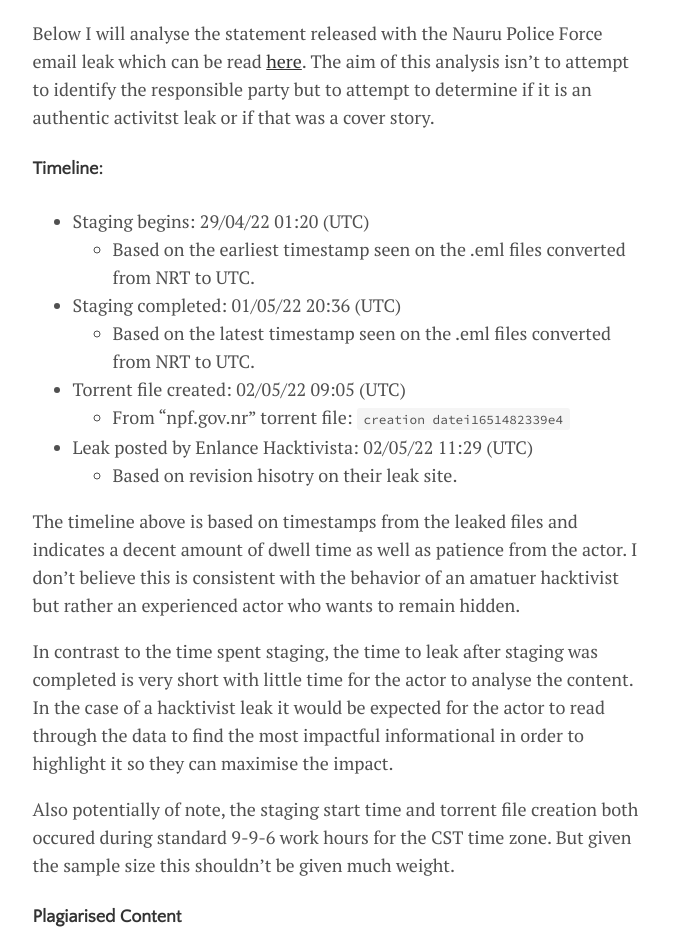
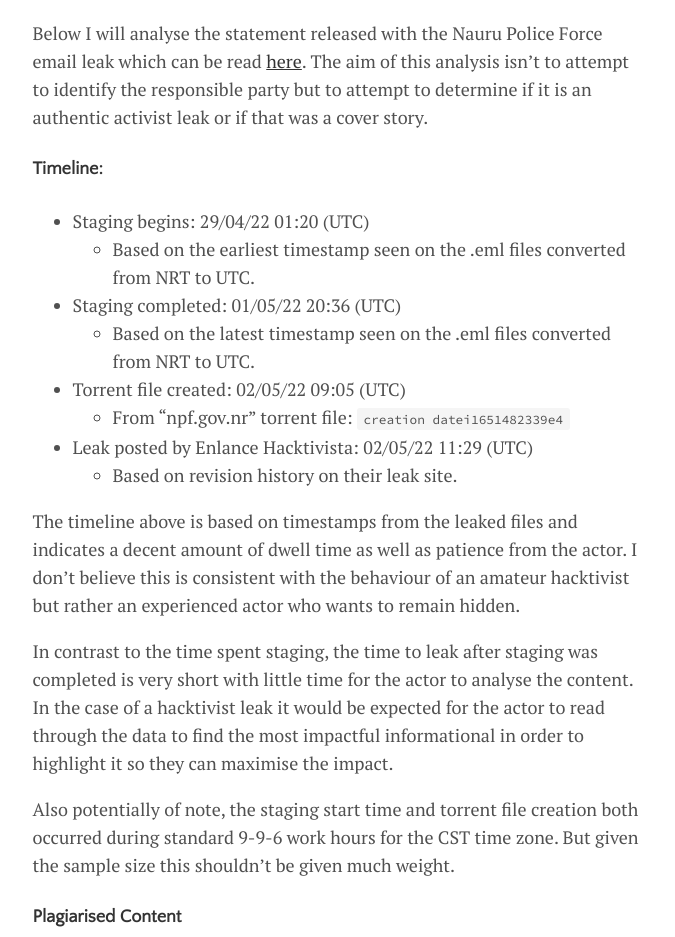
Before and after one commit to seizethecheese/seizethecheese.github.io, a Jekyll site: the page built from _posts/2022-07-09-post.md, in a window 1280 px wide and 1400 px high, scrolled down 3472 px. Shown: the part 211-1148 px from the top of the window, without its empty margins (300-975 px from the left). Built offline with Jekyll 4.4.1, drawn with Linux system fonts in a browser that asks for light colours; some web fonts are replaced; some of the changed text lies outside the part shown.

Commit message:
Update 2022-07-09-post.md

```diff
--- a/_posts/2022-07-09-post.md
+++ b/_posts/2022-07-09-post.md
@@ -54,7 +54,7 @@ That said, without ASIO or the AFP releasing a statement and/or technical indica
 This is a work in progress and I will expand this as time allows. Last updated 03/12.
 
 ### Nauru Leak analysis
-Below I will analyse the statement released with the Nauru Police Force email leak which can be read [here](https://enlacehacktivista.org/nauru.txt). The aim of this analysis isn't to attempt to identify the responsible party but to attempt to determine if it is an authentic activitst leak or if that was a cover story.
+Below I will analyse the statement released with the Nauru Police Force email leak which can be read [here](https://enlacehacktivista.org/nauru.txt). The aim of this analysis isn't to attempt to identify the responsible party but to attempt to determine if it is an authentic activist leak or if that was a cover story.
 
 #### Timeline:
 - Staging begins: 29/04/22 01:20 (UTC)
@@ -64,13 +64,13 @@ Below I will analyse the statement released with the Nauru Police Force email le
 - Torrent file created: 02/05/22 09:05 (UTC)
 	- From "npf.gov.nr" torrent file: `creation datei1651482339e4`
 - Leak posted by Enlance Hacktivista: 02/05/22 11:29 (UTC)
-	- Based on revision hisotry on their leak site.
+	- Based on revision history on their leak site.
 
-The timeline above is based on timestamps from the leaked files and indicates a decent amount of dwell time as well as patience from the actor. I don't believe this is consistent with the behavior of an amatuer hacktivist but rather an experienced actor who wants to remain hidden.
+The timeline above is based on timestamps from the leaked files and indicates a decent amount of dwell time as well as patience from the actor. I don't believe this is consistent with the behaviour of an amateur hacktivist but rather an experienced actor who wants to remain hidden.
 
-In contrast to the time spent staging, the time to leak after  staging was completed is very short with little time for the actor to analyse the content. In the case of a hacktivist leak it would be expected for the actor to read through the data to find the most impactful informational in order to highlight it so they can maximise the impact.
+In contrast to the time spent staging, the time to leak after staging was completed is very short with little time for the actor to analyse the content. In the case of a hacktivist leak it would be expected for the actor to read through the data to find the most impactful informational in order to highlight it so they can maximise the impact.
 
-Also potentially of note, the staging start time and torrent file creation both occured during standard 9-9-6 work hours for the CST time zone. But given the sample size this shouldn't be given much weight.
+Also potentially of note, the staging start time and torrent file creation both occurred during standard 9-9-6 work hours for the CST time zone. But given the sample size this shouldn't be given much weight.
 
 #### Plagiarised Content
 After stripping back the note to its core content, removing the references ascii art etc, there are 753 words left. The last section of the note is the poem 'We are refugees' written by Kokulan, a Sri Lankan refugee, which can be read [here](https://www.greenleft.org.au/content/poem-we-are-refugees). I will exclude it from the analysis here as I feel it is unfair to consider it due to it obviously being separate from the core of the statement, even though the author is unattributed.
```
Also changed, not shown: other parts of _posts/2022-07-09-post.md (+1 -1 lines).
